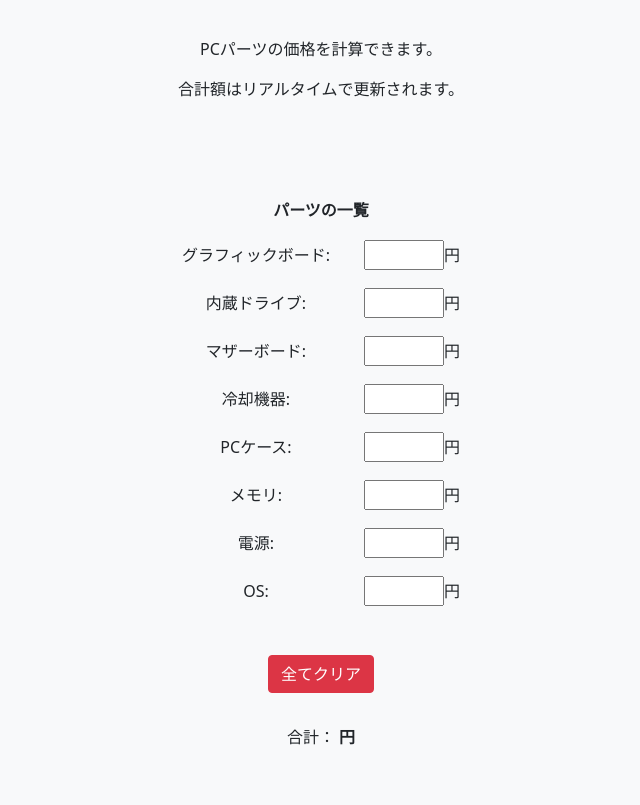
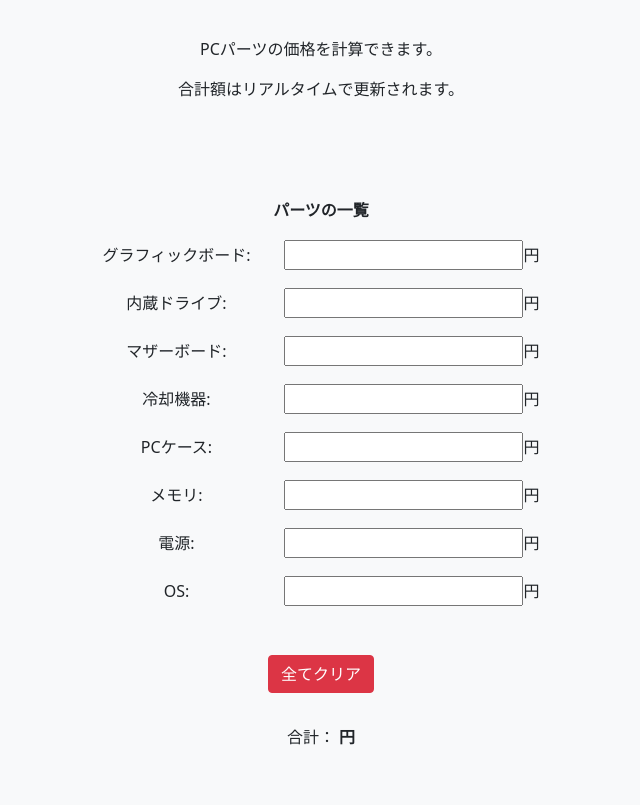
Before and after one commit to PurpleYellow36/pcbuild_calc, a Django app: page / in a window 1280 px wide. Shown: the part 339-1144 px from the top of the page, without its empty margins (319-959 px from the left). Run offline with Django 3.2, Linux system fonts and the light colour scheme.

```diff
--- a/calc/forms.py
+++ b/calc/forms.py
@@ -5,7 +5,7 @@ from django.conf import settings
 class InquiryForm(forms.Form):
     name = forms.CharField(label='名前', max_length=50)
     email = forms.EmailField(label='メールアドレス')
-    inquiry = forms.CharField(label='お問い合わせ内容', widget=forms.Textarea)
+    inquiry = forms.CharField(label='お問い合わせ内容', widget=forms.Textarea(attrs={'rows':5, 'cols':16}))
 
     def __init__(self, *args, **kwargs):
         super().__init__(*args, **kwargs)
--- a/calc/templates/calc/index.html
+++ b/calc/templates/calc/index.html
@@ -21,35 +21,35 @@
         <tbody>
             <tr>
                 <td>グラフィックボード:</td>
-                <td><input type="number" style="width:80px;" class="price" id="graphic_board">円</td>
+                <td><input type="number" class="price" id="graphic_board">円</td>
             </tr>
             <tr>
                 <td>内蔵ドライブ:</td>
-                <td><input type="number" style="width:80px;" class="price" id="drive">円</td>
+                <td><input type="number" class="price" id="drive">円</td>
             </tr>
             <tr>
                 <td>マザーボード:</td>
-                <td><input type="number" style="width:80px;" class="price" id="mother_board">円</td>
+                <td><input type="number" class="price" id="mother_board">円</td>
             </tr>
             <tr>
                 <td>冷却機器:</td>
-                <td><input type="number" style="width:80px;" class="price" id="cooler">円</td>
+                <td><input type="number" class="price" id="cooler">円</td>
             </tr>
             <tr>
                 <td>PCケース:</td>
-                <td><input type="number" style="width:80px;" class="price" id="case">円</td>
+                <td><input type="number" class="price" id="case">円</td>
             </tr>
             <tr>
                 <td>メモリ:</td>
-                <td><input type="number" style="width:80px;" class="price" id="memory">円</td>
+                <td><input type="number" class="price" id="memory">円</td>
             </tr>
             <tr>
                 <td>電源:</td>
-                <td><input type="number" style="width:80px;" class="price" id="power">円</td>
+                <td><input type="number" class="price" id="power">円</td>
             </tr>
             <tr>
                 <td>OS:</td>
-                <td><input type="number" style="width:80px;" class="price" id="os">円</td>
+                <td><input type="number" class="price" id="os">円</td>
             </tr>
         </tbody>
     </table>
--- a/calc/templates/calc/inquiry.html
+++ b/calc/templates/calc/inquiry.html
@@ -8,8 +8,6 @@
     <form method="post">
         {% csrf_token %}
         {{ form.non_field_errors }}
-
-        <div class="inquiry_input_section">
             {% for field in form %}
                 <div class="inquiry_form">
                     <label for="{{ field.id_for_label }}">
@@ -21,7 +19,6 @@
                     </div>
                 </div>
             {% endfor %}
-        </div>
         <button type="submit" class="btn btn-secondary">送信</button>
     </form>
 </div>
```
Also changed, not shown: 1 other file.
